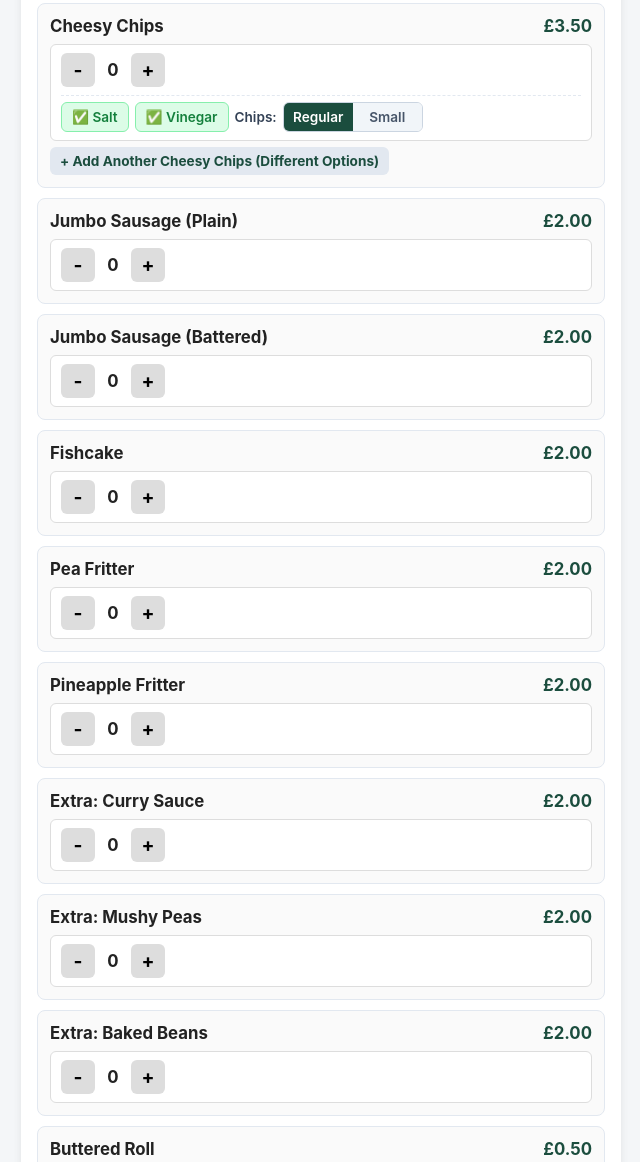
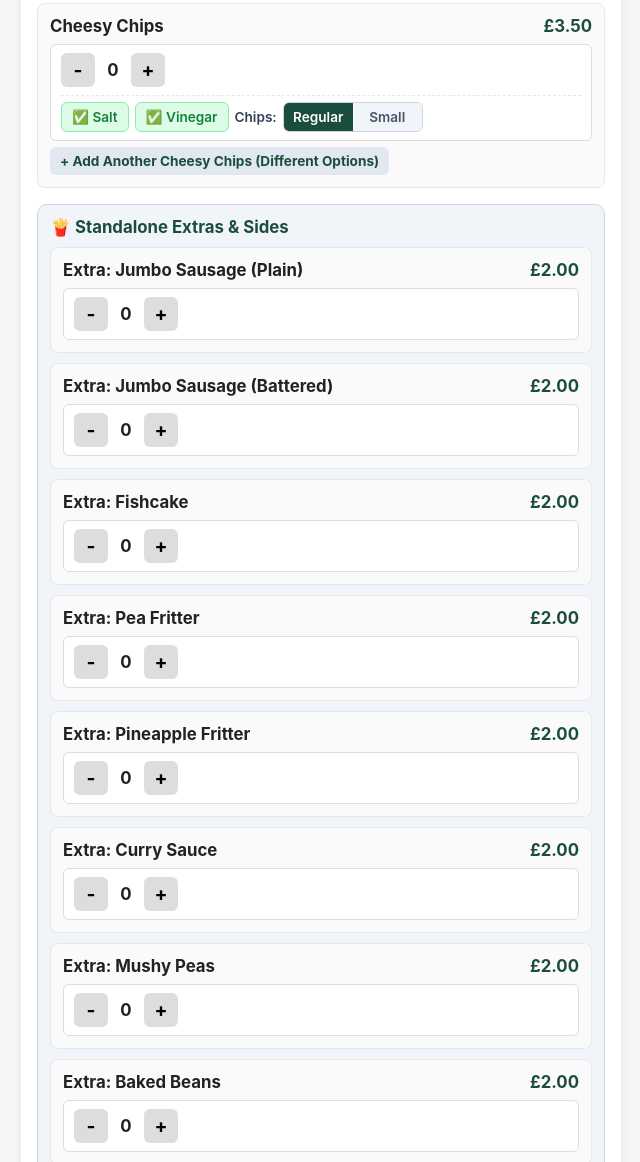
Before and after one commit to lucidsoton/bowls-chippy, a plain HTML site: page index.html in a window 1280 px wide. Shown: the part 2545-3707 px from the top of the page, without its empty margins (319-959 px from the left). Drawn offline with nearby package versions, Linux system fonts and the light colour scheme; no server answers.

Commit message:
Add extras section and update menu items

```diff
--- a/index.html
+++ b/index.html
@@ -108,6 +108,26 @@
     .add-row-btn { font-size: 0.85rem; background: #e2e8f0; border: none; padding: 6px 10px; border-radius: 6px; font-weight: bold; color: var(--primary); cursor: pointer; margin-top: 6px; display: inline-block; }
     .remove-row-btn { background: #fee2e2; color: #b91c1c; border: none; border-radius: 4px; padding: 4px 8px; font-size: 0.8rem; font-weight: bold; cursor: pointer; }
 
+    /* Tinted Extras Container */
+    .extras-section-container {
+      background: #f1f5f9;
+      border: 1px solid #cbd5e1;
+      border-radius: 10px;
+      padding: 12px;
+      margin-top: 16px;
+      margin-bottom: 16px;
+    }
+    .extras-section-title {
+      font-size: 1.05rem;
+      font-weight: bold;
+      color: var(--primary);
+      margin-top: 0;
+      margin-bottom: 10px;
+      display: flex;
+      align-items: center;
+      gap: 6px;
+    }
+
     .btn { width: 100%; padding: 14px; border: none; border-radius: 8px; font-size: 1.1rem; font-weight: bold; cursor: pointer; text-align: center; margin-top: 8px; }
     .btn-primary { background: var(--primary); color: white; }
     .btn-secondary { background: var(--secondary); color: white; }
@@ -212,7 +232,7 @@
   <!-- ORDER FORM VIEW -->
   <div id="view-order" class="view-card">
     <div id="order-warning-banner" class="late-warning-banner hidden">
-      ⚠️ MAIN ORDER LOCKED IN: New submissions will be sent as late add-ons and may not be fulfilled!
+      The main order has already been sent to the chippy. You can still place an order below; we will try to include it as a late add-on, but we can't promise it will be fulfilled.
     </div>
 
     <div class="input-group">
@@ -222,6 +242,12 @@
 
     <h3>Menu Items</h3>
     <div id="menu-container"></div>
+
+    <!-- Tinted Extras Container -->
+    <div class="extras-section-container">
+      <div class="extras-section-title">🍟 Standalone Extras & Sides</div>
+      <div id="extras-menu-container"></div>
+    </div>
 
     <!-- Live Order Summary Preview -->
     <div class="customer-summary-box">
@@ -347,28 +373,28 @@
   ];
 
   const menuConfig = [
-    { id: 'fish_chips', name: 'Fish & Chips', price: 9.50, variants: ['Cod', 'Haddock'], sv: true, chipsToggle: true },
-    { id: 'sausage_chips', name: 'Jumbo Sausage & Chips', price: 5.00, variants: ['Plain', 'Battered'], sv: true, chipsToggle: true },
-    { id: 'pie_chips', name: 'Pie & Chips', price: 6.50, variants: ['Chicken & Mushroom', 'Steak & Kidney', 'Beef & Onion'], sv: true, chipsToggle: true },
-    { id: 'fishcake_chips', name: 'Fishcake & Chips', price: 5.00, sv: true, chipsToggle: true },
-    { id: 'cheeseburger_chips', name: '¼lb Cheese Burger & Chips', price: 7.30, burgerMods: true, sv: true, chipsToggle: true },
-    { id: 'chickenburger_chips', name: 'Chicken Burger & Chips', price: 7.00, chickenMods: true, sv: true, chipsToggle: true },
-    { id: 'veggie_burger_chips', name: 'Veggie Burger & Chips', price: 7.30, burgerMods: true, sv: true, chipsToggle: true },
-    { id: 'scampi_chips', name: 'Scampi & Chips', price: 8.50, sv: true, chipsToggle: true },
-    { id: 'pea_fritter_chips', name: 'Pea Fritter & Chips', price: 5.00, sv: true, chipsToggle: true },
-    { id: 'chips', name: 'Chips', price: 2.50, sv: true, chipsToggle: true },
-    { id: 'cheesy_chips', name: 'Cheesy Chips', price: 3.50, sv: true, chipsToggle: true },
-    { id: 'extra_sausage_plain', name: 'Jumbo Sausage (Plain)', price: 2.00, sv: false },
-    { id: 'extra_sausage_battered', name: 'Jumbo Sausage (Battered)', price: 2.00, sv: false },
-    { id: 'extra_fishcake', name: 'Fishcake', price: 2.00, sv: false },
-    { id: 'extra_pea_fritter', name: 'Pea Fritter', price: 2.00, sv: false },
-    { id: 'extra_pineapple_fritter', name: 'Pineapple Fritter', price: 2.00, sv: false },
-    { id: 'curry_sauce', name: 'Extra: Curry Sauce', price: 2.00, sv: false },
-    { id: 'mushy_peas', name: 'Extra: Mushy Peas', price: 2.00, sv: false },
-    { id: 'baked_beans', name: 'Extra: Baked Beans', price: 2.00, sv: false },
-    { id: 'extra_roll', name: 'Buttered Roll', price: 0.50, sv: false },
-    { id: 'extra_pickled_egg', name: 'Pickled Egg', price: 0.50, sv: false },
-    { id: 'extra_pickled_onion', name: 'Pickled Onion', price: 0.50, sv: false }
+    { id: 'fish_chips', name: 'Fish & Chips', price: 9.50, variants: ['Cod', 'Haddock'], sv: true, chipsToggle: true, isExtra: false },
+    { id: 'sausage_chips', name: 'Jumbo Sausage & Chips', price: 5.00, variants: ['Plain', 'Battered'], sv: true, chipsToggle: true, isExtra: false },
+    { id: 'pie_chips', name: 'Pie & Chips', price: 6.50, variants: ['Chicken & Mushroom', 'Steak & Kidney', 'Beef & Onion'], sv: true, chipsToggle: true, isExtra: false },
+    { id: 'fishcake_chips', name: 'Fishcake & Chips', price: 5.00, sv: true, chipsToggle: true, isExtra: false },
+    { id: 'cheeseburger_chips', name: '¼lb Cheese Burger & Chips', price: 7.30, burgerMods: true, sv: true, chipsToggle: true, isExtra: false },
+    { id: 'chickenburger_chips', name: 'Chicken Burger & Chips', price: 7.00, chickenMods: true, sv: true, chipsToggle: true, isExtra: false },
+    { id: 'veggie_burger_chips', name: 'Veggie Burger & Chips', price: 7.30, burgerMods: true, sv: true, chipsToggle: true, isExtra: false },
+    { id: 'scampi_chips', name: 'Scampi & Chips', price: 8.50, sv: true, chipsToggle: true, isExtra: false },
+    { id: 'pea_fritter_chips', name: 'Pea Fritter & Chips', price: 5.00, sv: true, chipsToggle: true, isExtra: false },
+    { id: 'chips', name: 'Chips', price: 2.50, sv: true, chipsToggle: true, isExtra: false },
+    { id: 'cheesy_chips', name: 'Cheesy Chips', price: 3.50, sv: true, chipsToggle: true, isExtra: false },
+    { id: 'extra_sausage_plain', name: 'Extra: Jumbo Sausage (Plain)', price: 2.00, sv: false, isExtra: true },
+    { id: 'extra_sausage_battered', name: 'Extra: Jumbo Sausage (Battered)', price: 2.00, sv: false, isExtra: true },
+    { id: 'extra_fishcake', name: 'Extra: Fishcake', price: 2.00, sv: false, isExtra: true },
+    { id: 'extra_pea_fritter', name: 'Extra: Pea Fritter', price: 2.00, sv: false, isExtra: true },
+    { id: 'extra_pineapple_fritter', name: 'Extra: Pineapple Fritter', price: 2.00, sv: false, isExtra: true },
+    { id: 'curry_sauce', name: 'Extra: Curry Sauce', price: 2.00, sv: false, isExtra: true },
+    { id: 'mushy_peas', name: 'Extra: Mushy Peas', price: 2.00, sv: false, isExtra: true },
+    { id: 'baked_beans', name: 'Extra: Baked Beans', price: 2.00, sv: false, isExtra: true },
+    { id: 'extra_roll', name: 'Extra: Buttered Roll', price: 0.50, sv: false, isExtra: true },
+    { id: 'extra_pickled_egg', name: 'Extra: Pickled Egg', price: 0.50, sv: false, isExtra: true },
+    { id: 'extra_pickled_onion', name: 'Extra: Pickled Onion', price: 0.50, sv: false, isExtra: true }
   ];
 
   let formState = {};
@@ -401,8 +427,10 @@
   }
 
   function renderMenu() {
-    const container = document.getElementById('menu-container');
-    container.innerHTML = '';
+    const mainContainer = document.getElementById('menu-container');
+    const extrasContainer = document.getElementById('extras-menu-container');
+    mainContainer.innerHTML = '';
+    extrasContainer.innerHTML = '';
 
     menuConfig.forEach(item => {
       const itemEl = document.createElement('div');
@@ -498,7 +526,12 @@
         ${rowsHtml}
         ${addRowBtn}
       `;
-      container.appendChild(itemEl);
+
+      if (item.isExtra) {
+        extrasContainer.appendChild(itemEl);
+      } else {
+        mainContainer.appendChild(itemEl);
+      }
     });
   }
 
@@ -830,7 +863,10 @@
       }
     });
 
-    const burgerNames = ["¼lb Cheese Burger & Chips", "Chicken Burger & Chips", "Veggie Burger & Chips"];
+    // True 1-to-1 category arrays for isolation & precise spacing
+    const cheeseBurgerNames = ["¼lb Cheese Burger & Chips"];
+    const chickenBurgerNames = ["Chicken Burger & Chips"];
+    const veggieBurgerNames = ["Veggie Burger & Chips"];
     const fishNames = ["Fish & Chips"];
     const scampiNames = ["Scampi & Chips"];
     const fishcakeNames = ["Fishcake & Chips"];
@@ -840,17 +876,17 @@
     const chipsNames = ["Chips"];
     const cheesyChipsNames = ["Cheesy Chips"];
     const extraNames = [
-      "Jumbo Sausage (Plain)",
-      "Jumbo Sausage (Battered)",
-      "Fishcake",
-      "Pea Fritter",
-      "Pineapple Fritter",
+      "Extra: Jumbo Sausage (Plain)",
+      "Extra: Jumbo Sausage (Battered)",
+      "Extra: Fishcake",
+      "Extra: Pea Fritter",
+      "Extra: Pineapple Fritter",
       "Extra: Curry Sauce",
       "Extra: Mushy Peas",
       "Extra: Baked Beans",
-      "Buttered Roll",
-      "Pickled Egg",
-      "Pickled Onion"
+      "Extra: Buttered Roll",
+      "Extra: Pickled Egg",
+      "Extra: Pickled Onion"
     ];
 
     function buildGroupedText(ordersList) {
@@ -890,16 +926,18 @@
       }
 
       const sections = [
-        buildCategoryBlock(burgerNames, true),       // Burgers & Veggie Burgers get double spacing
-        buildCategoryBlock(fishNames, false),         // Fish items single spaced
-        buildCategoryBlock(scampiNames, false),       // Scampi single spaced
+        buildCategoryBlock(cheeseBurgerNames, true),
+        buildCategoryBlock(chickenBurgerNames, true),
+        buildCategoryBlock(veggieBurgerNames, true),
+        buildCategoryBlock(fishNames, false),
+        buildCategoryBlock(scampiNames, false),
         buildCategoryBlock(fishcakeNames, false),
         buildCategoryBlock(pieNames, false),
         buildCategoryBlock(fritterNames, false),
         buildCategoryBlock(sausageNames, false),
         buildCategoryBlock(chipsNames, false),
         buildCategoryBlock(cheesyChipsNames, false),
-        buildCategoryBlock(extraNames, false)         // All extras & side items single spaced
+        buildCategoryBlock(extraNames, false)
       ].filter(Boolean);
 
       return {
@@ -937,7 +975,7 @@
       unlockBtn.classList.add('hidden');
     }
 
-    // Render Late Add-ons with exact matching line-spacing & category grouping
+    // Render Late Add-ons
     if (sessionMeta.mainLocked && addonOrders.length > 0) {
       document.getElementById('addon-summary-container').classList.remove('hidden');
 
@@ -971,16 +1009,13 @@
 
     const text = document.getElementById('chippy-summary-text').innerText;
 
-    // 1. Copy text to clipboard as a backup
     if (navigator.clipboard && navigator.clipboard.writeText) {
       navigator.clipboard.writeText(text).catch(() => {});
     }
 
-    // 2. Open WhatsApp IMMEDIATELY (Synchronous user gesture -> Never blocked on mobile)
     const phoneParam = CHIPPY_PHONE ? `phone=${CHIPPY_PHONE}&` : '';
     window.open(`https://api.whatsapp.com/send?${phoneParam}text=${encodeURIComponent(text)}`, '_blank');
 
-    // 3. Update Firebase in the background (Non-blocking)
     set(metaRef, {
       mainLocked: true,
       lockTimestamp: Date.now()
@@ -1227,12 +1262,10 @@
     Object.keys(currentOrders).forEach(key => {
       const order = currentOrders[key];
 
-      // Print Customer Header & Total
       doc.setFont("helvetica", "bold");
       doc.text(`${order.customerName} - £${order.total.toFixed(2)} [PAID]`, 14, y);
       y += 5;
 
-      // Print each item on its own dropped line, with word wrapping if options are long
       doc.setFont("helvetica", "normal");
       order.items.forEach(item => {
         const itemString = `• ${item.qty}x ${item.name}${item.options ? ' (' + item.options + ')' : ''}`;
```
